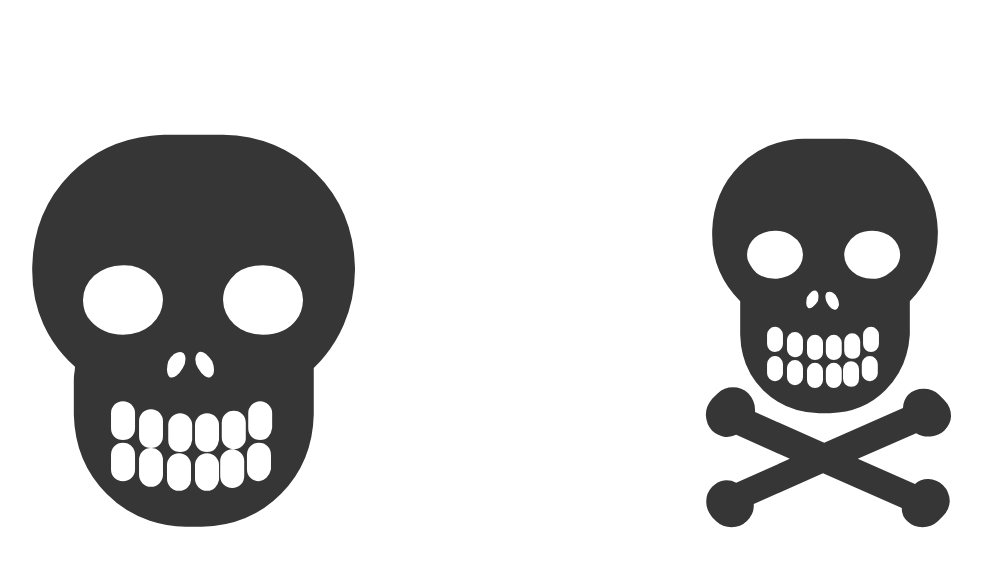
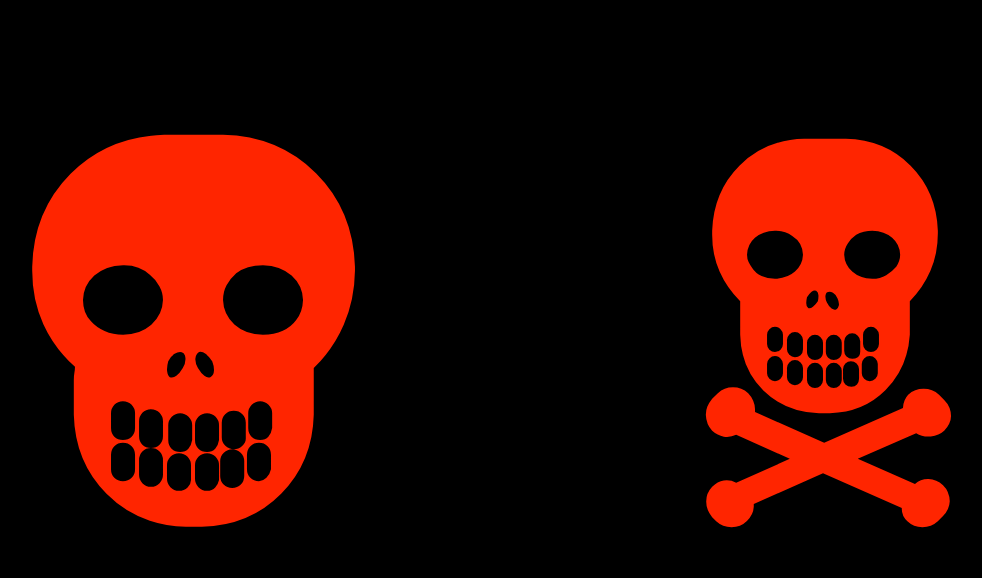
Before and after one commit to shelleybabij/exercise-1, a plain HTML site: page index.html in a window 1280 px wide. Shown: the whole page, without its empty margins (129-1111 px from the left). Drawn offline with nearby package versions, Linux system fonts and the light colour scheme.

Commit message:
changing colours

```diff
--- a/css/index.css
+++ b/css/index.css
@@ -5,6 +5,7 @@
 @viewport { width: device-width; scale: 1; }
 
 html {
+	background-color: #000000;
 	box-sizing: border-box;
 
 	-moz-text-size-adjust: 100%;
@@ -13,6 +14,7 @@ html {
 	text-size-adjust: 100%;
 }
 
+
 *, *:before, *:after {
 	box-sizing: inherit;
 }
@@ -20,7 +22,7 @@ html {
 a,
 a:link,
 a:visited {
-	color: #363636;
+	color: #ff2500;
 	text-decoration: none;
 	;
 }
@@ -28,7 +30,7 @@ a:visited {
 a:hover,
 a:focus,
 a:active {
-	color: #000000;
+	color: #ffa500;
 }
 
 a:hover,
@@ -41,6 +43,7 @@ a:active {
   margin: 1rem;
   padding: 1rem;
 }
+
 
 .skull, .crossbones {
 	opacity: 0;
--- a/index.html
+++ b/index.html
@@ -12,8 +12,8 @@
 <body>
 
 <section class="skull-section">
-		<a class="yotta skull black" href ="#"><i class="icon-skull"></i></a>
-		<a class="yotta crossbones red" href ="#"><i class="icon-crossbones"></i></a>
+		<a class="yotta skull" href ="#"><i class="icon-skull"></i></a>
+		<a class="yotta crossbones" href ="#"><i class="icon-crossbones"></i></a>
 </section>
 
 
```
